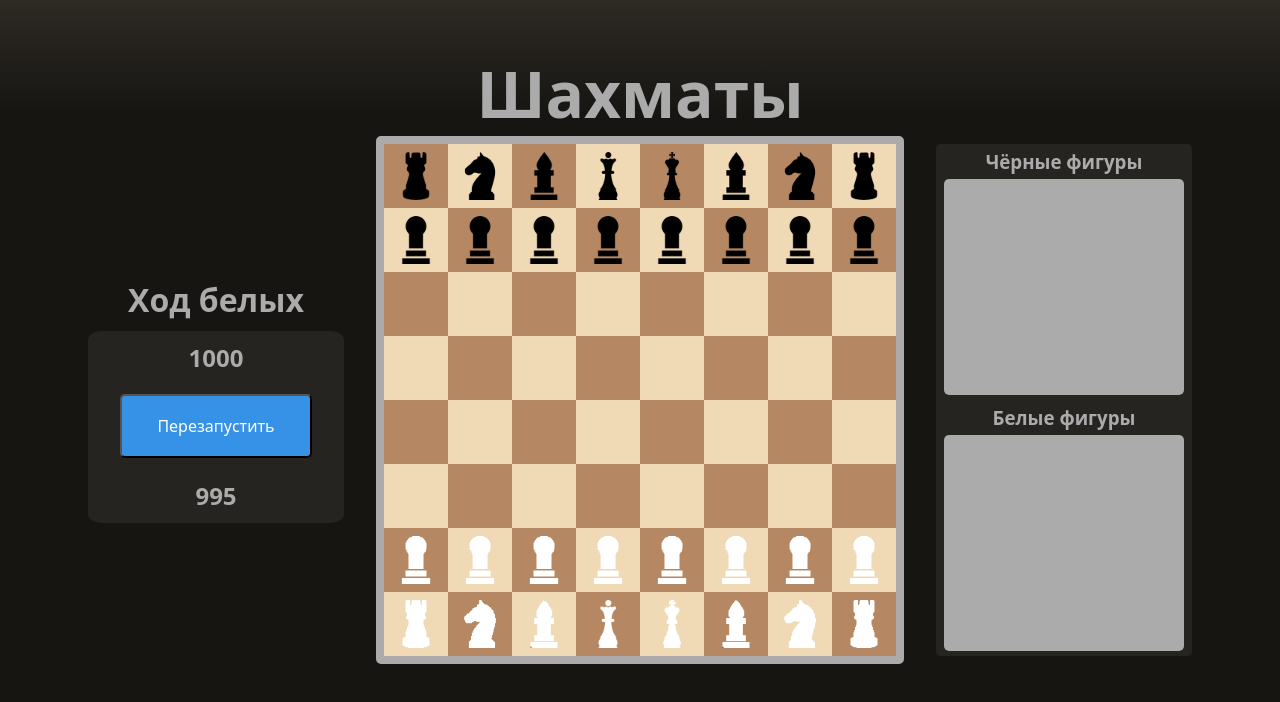
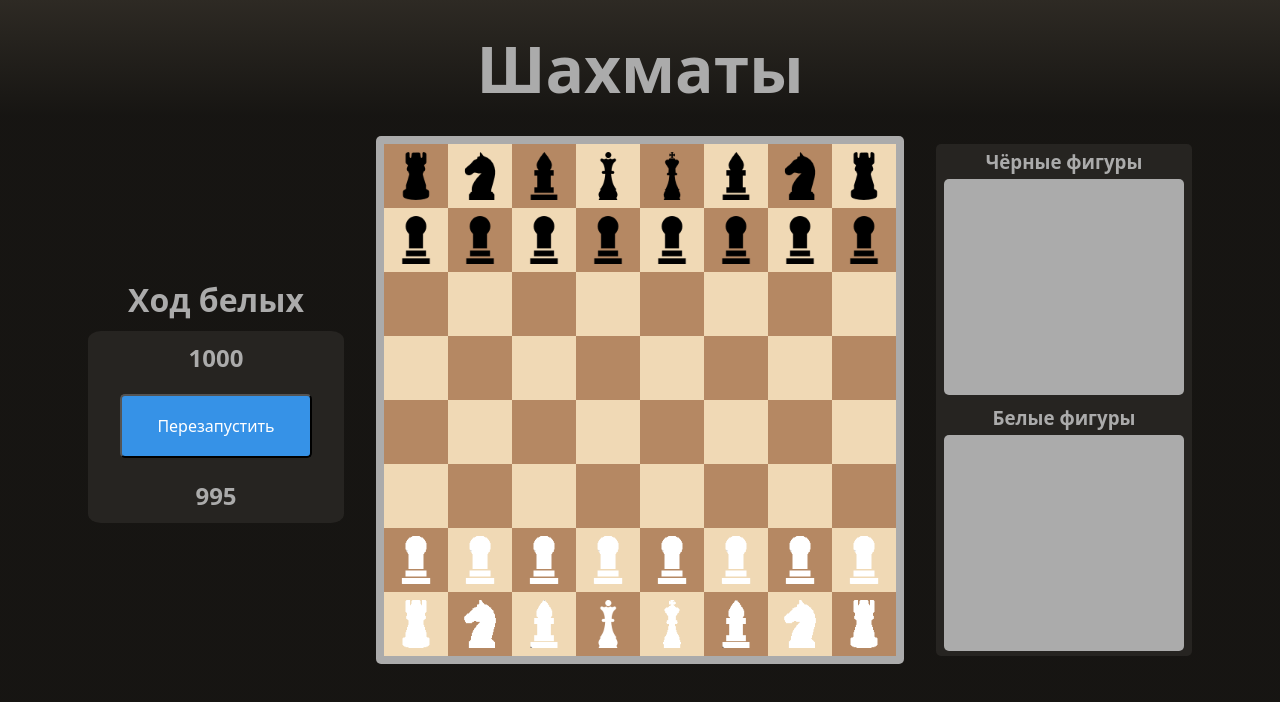
Before and after one commit to CloudMamoru/Chess--pet--, a React app: page / in a window 1280 px wide. Shown: the top 702 px of the page. Built offline with nearby package versions, Linux system fonts and the light colour scheme.

Commit message:
Change index.scss file

```diff
--- a/src/index.scss
+++ b/src/index.scss
@@ -13,7 +13,7 @@
   color: #ababab;
   position: absolute;
   font-size: 64px;
-  top: 50px;
+  top: 25px;
   margin-left: auto;
   margin-right: auto;
   left: 0;
```
Also changed, not shown: package.json (+6 -1 lines), 1 other file (tests, documents, lock files or other folders).
